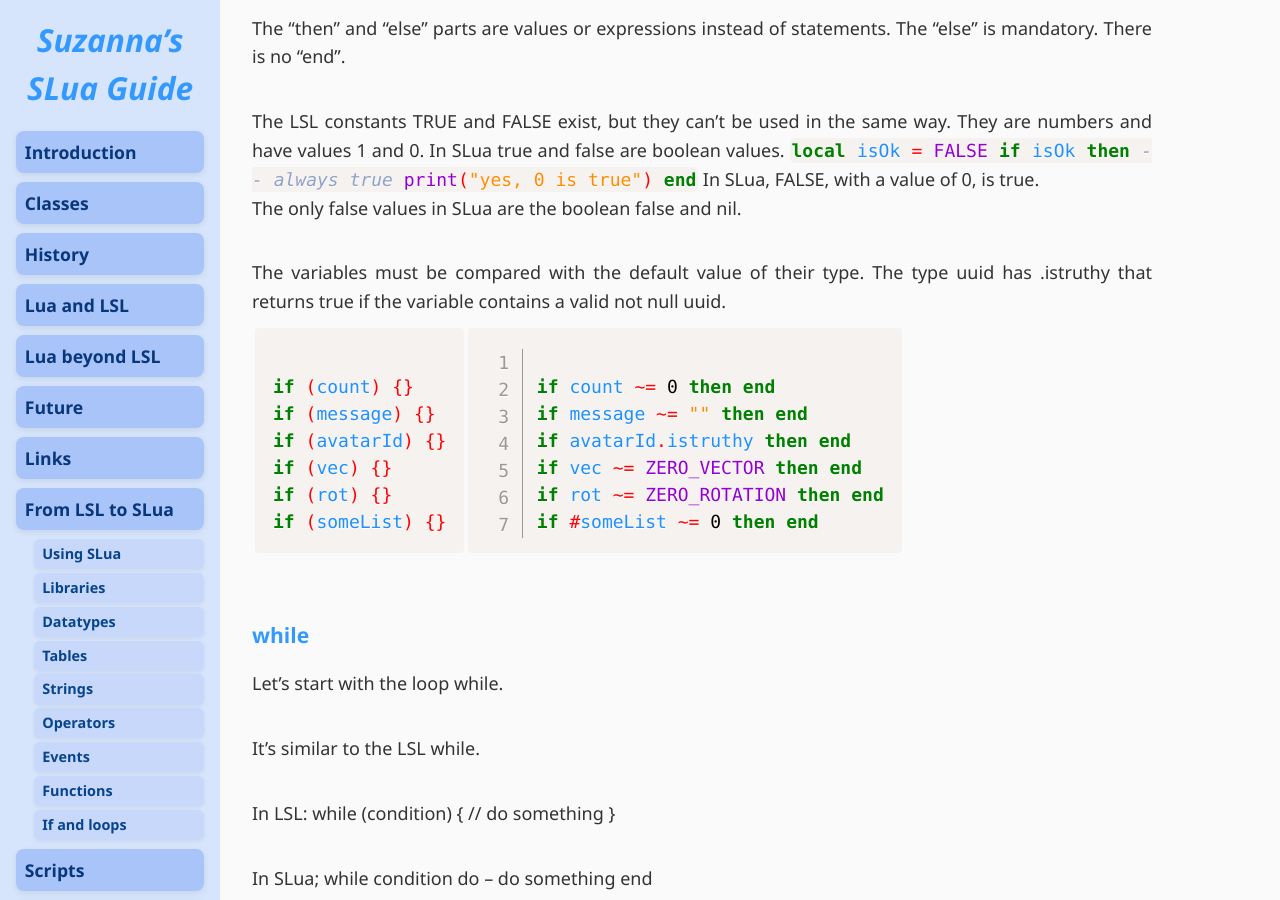
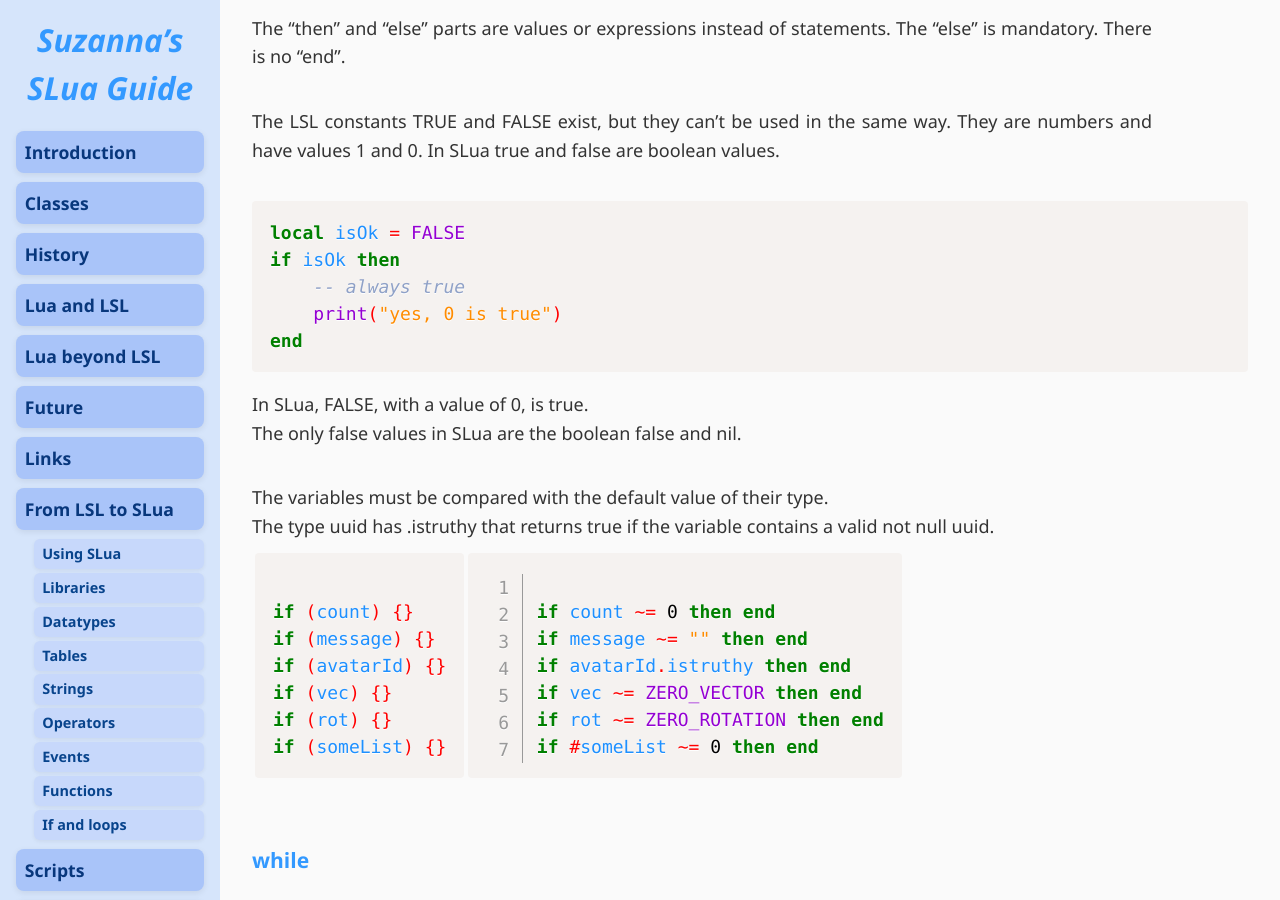
Before and after one commit to Suzanna-Linn/slua, a Jekyll site: the page built from docs/moving-if-and-loops.md, in a window 1280 px wide and 900 px high, scrolled down 1728 px. Built offline with Jekyll 4.4.1, drawn with Linux system fonts in a browser that asks for light colours; nearby versions of some CDN libraries; our own code applies the rules of GitHub Pages for plain Markdown files; comment, search, counter and statistics services are not loaded.

Commit message:
Update moving-if-and-loops.md

```diff
--- a/docs/moving-if-and-loops.md
+++ b/docs/moving-if-and-loops.md
@@ -90,15 +90,16 @@ pointsText = `You have {points} {if points == 1 then "point" else "points"}`</co
 The "then" and "else" parts are values or expressions instead of statements. The "else" is mandatory. There is no "end".
 
 The LSL constants TRUE and FALSE exist, but they can't be used in the same way. They are numbers and have values 1 and 0. In SLua true and false are boolean values.
-<code class="language-slua">local isOk = FALSE
+<pre class="language-slua"><code class="language-slua">local isOk = FALSE
 if isOk then
 	-- always true
   	print("yes, 0 is true")
-end</code>
+end</code></pre>
 In SLua, FALSE, with a value of 0, is true.
 The only false values in SLua are the boolean false and nil.
 
-The variables must be compared with the default value of their type. The type uuid has .istruthy that returns true if the variable contains a valid not null uuid.
+The variables must be compared with the default value of their type.
+The type uuid has .istruthy that returns true if the variable contains a valid not null uuid.
 <table><tr><td>
 <pre class="language-lsl"><code class="language-lsl">
 if (count) {}
```
